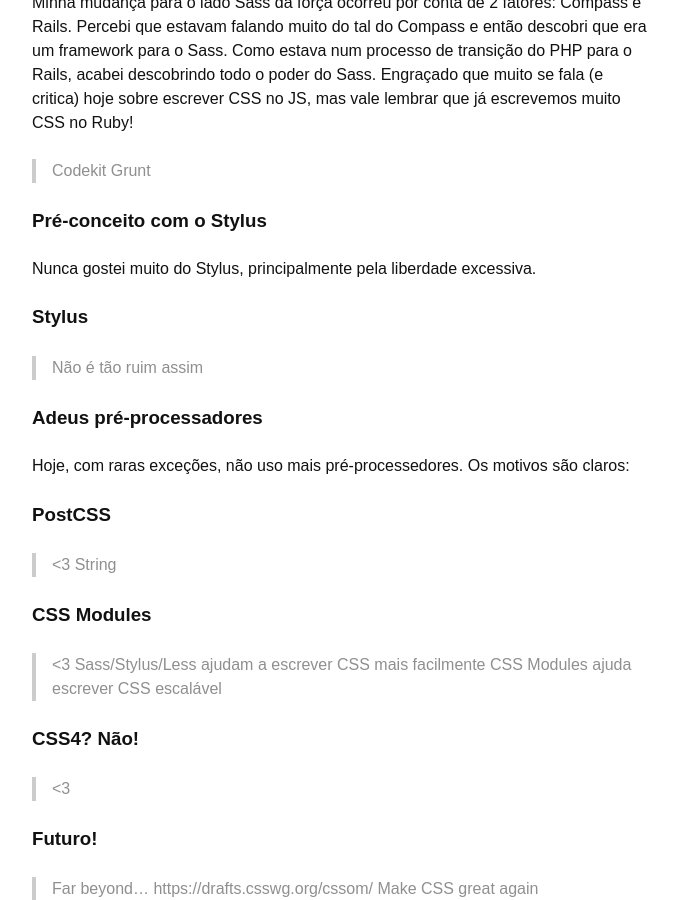
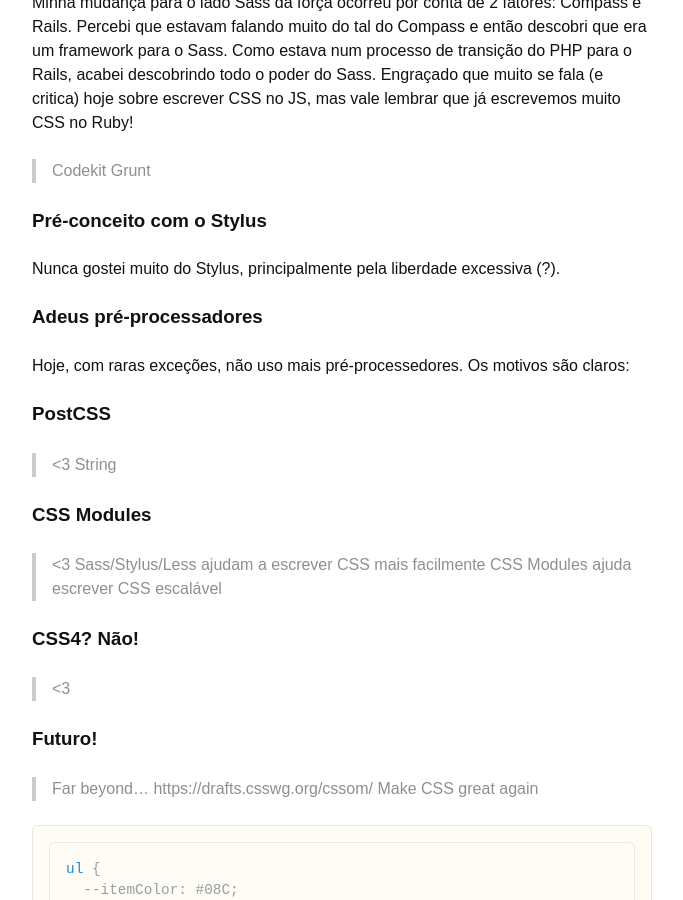
Before and after one commit to AgtLucas/_agtlucas.com, a Jekyll site: the page built from _posts/2016-06-20-css-is-dead-long-live-css.markdown, in a window 1280 px wide and 900 px high, scrolled down 825 px. Shown: the whole window, without its empty margins (298-981 px from the left). Built offline with Jekyll 4.4.1, drawn with Linux system fonts in a browser that asks for light colours; some web fonts are replaced; comment, search, counter and statistics services are not loaded.

Commit message:
Update 2016-06-20-css-is-dead-long-live-css.markdown

```diff
--- a/_posts/2016-06-20-css-is-dead-long-live-css.markdown
+++ b/_posts/2016-06-20-css-is-dead-long-live-css.markdown
@@ -30,10 +30,7 @@
 
 ### Pré-conceito com o Stylus
 
-Nunca gostei muito do Stylus, principalmente pela liberdade excessiva.
-
-### Stylus
-> Não é tão ruim assim
+Nunca gostei muito do Stylus, principalmente pela liberdade excessiva (?).
 
 ### Adeus pré-processadores
 
```
